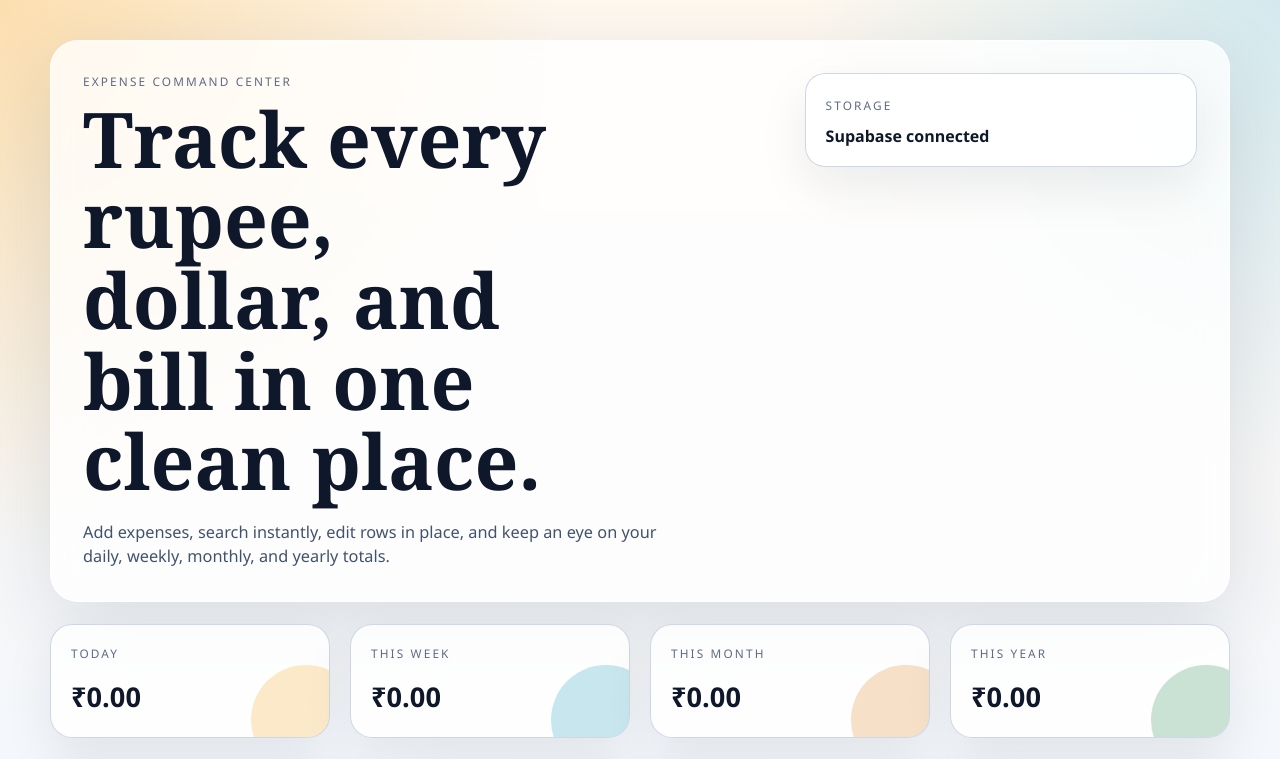
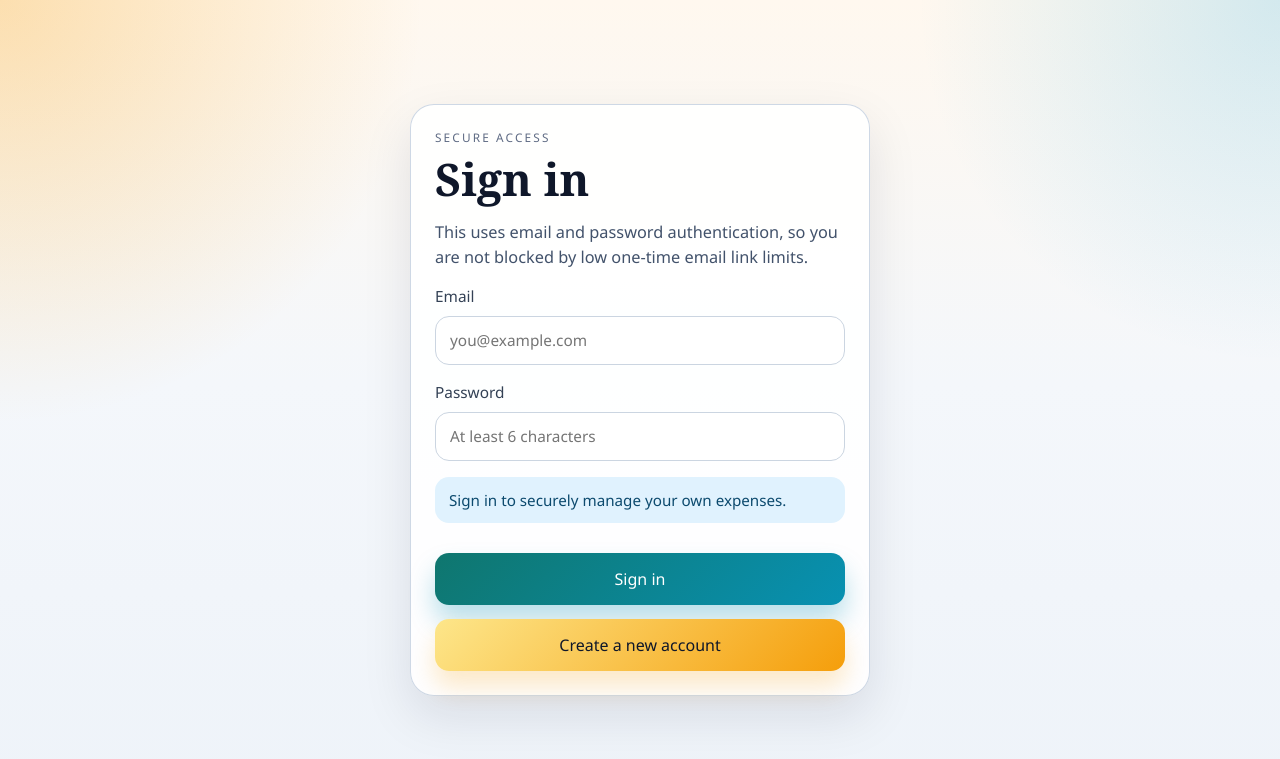
Before and after one commit to kahan-code/expenses-calculator, a React (Vite) app: page / in a window 1280 px wide. Shown: the top 759 px of the page. Built offline with nearby package versions, Linux system fonts and the light colour scheme; no server answers; the database is empty.

Commit message:
added authentication using email

```diff
--- a/src/App.css
+++ b/src/App.css
@@ -2,6 +2,58 @@
   width: min(1180px, calc(100% - 32px));
   margin: 0 auto;
   padding: 40px 0 56px;
+}
+
+.auth-shell {
+  min-height: 100vh;
+  display: grid;
+  place-items: center;
+  padding: 24px;
+}
+
+.auth-card {
+  width: min(460px, 100%);
+  background: rgba(255, 255, 255, 0.9);
+  border: 1px solid rgba(201, 212, 227, 0.9);
+  box-shadow: 0 20px 50px rgba(15, 23, 42, 0.1);
+  border-radius: 24px;
+  padding: 24px;
+}
+
+.auth-card h1 {
+  margin: 8px 0 0;
+  font-family: Georgia, 'Times New Roman', serif;
+  line-height: 1.05;
+  color: #0f172a;
+  font-size: clamp(2rem, 5vw, 2.8rem);
+}
+
+.auth-card label {
+  display: block;
+  margin-top: 16px;
+  color: #334155;
+  font-size: 0.96rem;
+}
+
+.auth-card input {
+  width: 100%;
+  margin-top: 8px;
+  padding: 12px 14px;
+  border-radius: 14px;
+  border: 1px solid #cbd5e1;
+  background: rgba(255, 255, 255, 0.92);
+  color: #0f172a;
+}
+
+.auth-card input:focus {
+  outline: 2px solid rgba(14, 165, 233, 0.22);
+  border-color: #0ea5e9;
+}
+
+.auth-card .primary-button,
+.auth-card .secondary-button {
+  width: 100%;
+  margin-top: 14px;
 }
 
 .hero-panel {
--- a/src/App.jsx
+++ b/src/App.jsx
@@ -71,6 +71,11 @@ const DEMO_EXPENSES = [
   },
 ]
 
+const INITIAL_AUTH_FORM = {
+  email: '',
+  password: '',
+}
+
 function App() {
   const [expenses, setExpenses] = useState([])
   const [form, setForm] = useState(INITIAL_FORM)
@@ -84,6 +89,50 @@ function App() {
   const [saving, setSaving] = useState(false)
   const [errorMessage, setErrorMessage] = useState('')
   const [infoMessage, setInfoMessage] = useState('')
+  const [authForm, setAuthForm] = useState(INITIAL_AUTH_FORM)
+  const [authMode, setAuthMode] = useState('signin')
+  const [authLoading, setAuthLoading] = useState(isSupabaseConfigured)
+  const [authSubmitting, setAuthSubmitting] = useState(false)
+  const [authError, setAuthError] = useState('')
+  const [session, setSession] = useState(null)
+
+  useEffect(() => {
+    if (!isSupabaseConfigured || !supabase) {
+      setAuthLoading(false)
+      return
+    }
+
+    let mounted = true
+
+    async function loadSession() {
+      const { data, error } = await supabase.auth.getSession()
+
+      if (!mounted) {
+        return
+      }
+
+      if (error) {
+        setAuthError(error.message)
+      }
+
+      setSession(data.session ?? null)
+      setAuthLoading(false)
+    }
+
+    loadSession()
+
+    const {
+      data: { subscription },
+    } = supabase.auth.onAuthStateChange((_event, nextSession) => {
+      setSession(nextSession)
+      setAuthError('')
+    })
+
+    return () => {
+      mounted = false
+      subscription.unsubscribe()
+    }
+  }, [])
 
   useEffect(() => {
     async function loadExpenses() {
@@ -97,9 +146,17 @@ function App() {
         return
       }
 
+      if (!session?.user?.id) {
+        setExpenses([])
+        setInfoMessage('Sign in to securely manage your own expenses.')
+        setLoading(false)
+        return
+      }
+
       const { data, error } = await supabase
         .from('expenses')
         .select('*')
+        .eq('user_id', session.user.id)
         .order('spent_at', { ascending: false })
 
       if (error) {
@@ -114,7 +171,7 @@ function App() {
     }
 
     loadExpenses()
-  }, [])
+  }, [session])
 
   const filteredExpenses = useMemo(() => {
     const filtered = expenses.filter((expense) => {
@@ -171,9 +228,15 @@ function App() {
       return
     }
 
+    if (!session?.user?.id) {
+      setErrorMessage('Please sign in before adding expenses.')
+      setSaving(false)
+      return
+    }
+
     const { data, error } = await supabase
       .from('expenses')
-      .insert(nextExpense)
+      .insert({ ...nextExpense, user_id: session.user.id })
       .select()
       .single()
 
@@ -232,10 +295,17 @@ function App() {
       return
     }
 
+    if (!session?.user?.id) {
+      setErrorMessage('Please sign in before updating expenses.')
+      setSaving(false)
+      return
+    }
+
     const { data, error } = await supabase
       .from('expenses')
       .update(updates)
       .eq('id', expenseId)
+      .eq('user_id', session.user.id)
       .select()
       .single()
 
@@ -261,7 +331,17 @@ function App() {
       return
     }
 
-    const { error } = await supabase.from('expenses').delete().eq('id', expenseId)
+    if (!session?.user?.id) {
+      setErrorMessage('Please sign in before deleting expenses.')
+      setSaving(false)
+      return
+    }
+
+    const { error } = await supabase
+      .from('expenses')
+      .delete()
+      .eq('id', expenseId)
+      .eq('user_id', session.user.id)
 
     if (error) {
       setErrorMessage(error.message)
@@ -270,6 +350,145 @@ function App() {
     }
 
     setSaving(false)
+  }
+
+  async function handleAuthSubmit(event) {
+    event.preventDefault()
+
+    if (!supabase) {
+      return
+    }
+
+    setAuthSubmitting(true)
+    setAuthError('')
+    setInfoMessage('')
+
+    const email = authForm.email.trim().toLowerCase()
+    const password = authForm.password
+
+    if (!email || !password) {
+      setAuthError('Email and password are both required.')
+      setAuthSubmitting(false)
+      return
+    }
+
+    let response
+
+    if (authMode === 'signup') {
+      response = await supabase.auth.signUp({ email, password })
+    } else {
+      response = await supabase.auth.signInWithPassword({ email, password })
+    }
+
+    const { data, error } = response
+
+    if (error) {
+      setAuthError(error.message)
+    } else {
+      setAuthForm(INITIAL_AUTH_FORM)
+
+      if (authMode === 'signup' && !data.session) {
+        setInfoMessage(
+          'Account created. If email confirmation is enabled in Supabase, verify your email to continue.',
+        )
+      } else {
+        setInfoMessage('Signed in successfully.')
+      }
+    }
+
+    setAuthSubmitting(false)
+  }
+
+  async function handleSignOut() {
+    if (!supabase) {
+      return
+    }
+
+    setSaving(true)
+    setErrorMessage('')
+
+    const { error } = await supabase.auth.signOut()
+
+    if (error) {
+      setErrorMessage(error.message)
+    } else {
+      setExpenses([])
+      setEditingId(null)
+      setInfoMessage('Signed out successfully.')
+    }
+
+    setSaving(false)
+  }
+
+  if (isSupabaseConfigured && authLoading) {
+    return (
+      <main className="auth-shell">
+        <section className="auth-card">
+          <p className="section-tag">Authentication</p>
+          <h1>Checking your session...</h1>
+        </section>
+      </main>
+    )
+  }
+
+  if (isSupabaseConfigured && !session) {
+    const modeLabel = authMode === 'signup' ? 'Create account' : 'Sign in'
+
+    return (
+      <main className="auth-shell">
+        <form className="auth-card" onSubmit={handleAuthSubmit}>
+          <p className="section-tag">Secure access</p>
+          <h1>{modeLabel}</h1>
+          <p className="hero-copy">
+            This uses email and password authentication, so you are not blocked by low
+            one-time email link limits.
+          </p>
+
+          <label>
+            Email
+            <input
+              autoComplete="email"
+              name="email"
+              onChange={handleFormChange(setAuthForm)}
+              placeholder="you@example.com"
+              type="email"
+              value={authForm.email}
+            />
+          </label>
+
+          <label>
+            Password
+            <input
+              autoComplete={authMode === 'signup' ? 'new-password' : 'current-password'}
+              minLength="6"
+              name="password"
+              onChange={handleFormChange(setAuthForm)}
+              placeholder="At least 6 characters"
+              type="password"
+              value={authForm.password}
+            />
+          </label>
+
+          {authError ? <p className="message error">{authError}</p> : null}
+          {infoMessage ? <p className="message info">{infoMessage}</p> : null}
+
+          <button className="primary-button" disabled={authSubmitting} type="submit">
+            {authSubmitting ? 'Please wait...' : modeLabel}
+          </button>
+
+          <button
+            className="secondary-button"
+            onClick={() => {
+              setAuthMode((current) => (current === 'signup' ? 'signin' : 'signup'))
+              setAuthError('')
+            }}
+            type="button"
+          >
+            {authMode === 'signup' ? 'I already have an account' : 'Create a new account'}
+          </button>
+        </form>
+      </main>
+    )
   }
 
   return (
@@ -286,8 +505,17 @@ function App() {
         <div className="hero-actions">
           <div className="status-card">
             <span className="status-label">Storage</span>
-            <strong>{isSupabaseConfigured ? 'Supabase connected' : 'Demo mode'}</strong>
+            <strong>
+              {isSupabaseConfigured
+                ? `Signed in as ${session?.user?.email || 'authenticated user'}`
+                : 'Demo mode'}
+            </strong>
           </div>
+          {isSupabaseConfigured ? (
+            <button className="secondary-button" disabled={saving} onClick={handleSignOut} type="button">
+              Sign out
+            </button>
+          ) : null}
         </div>
       </section>
 
```
Also changed, not shown: 2 other files (tests, documents, lock files or other folders).
